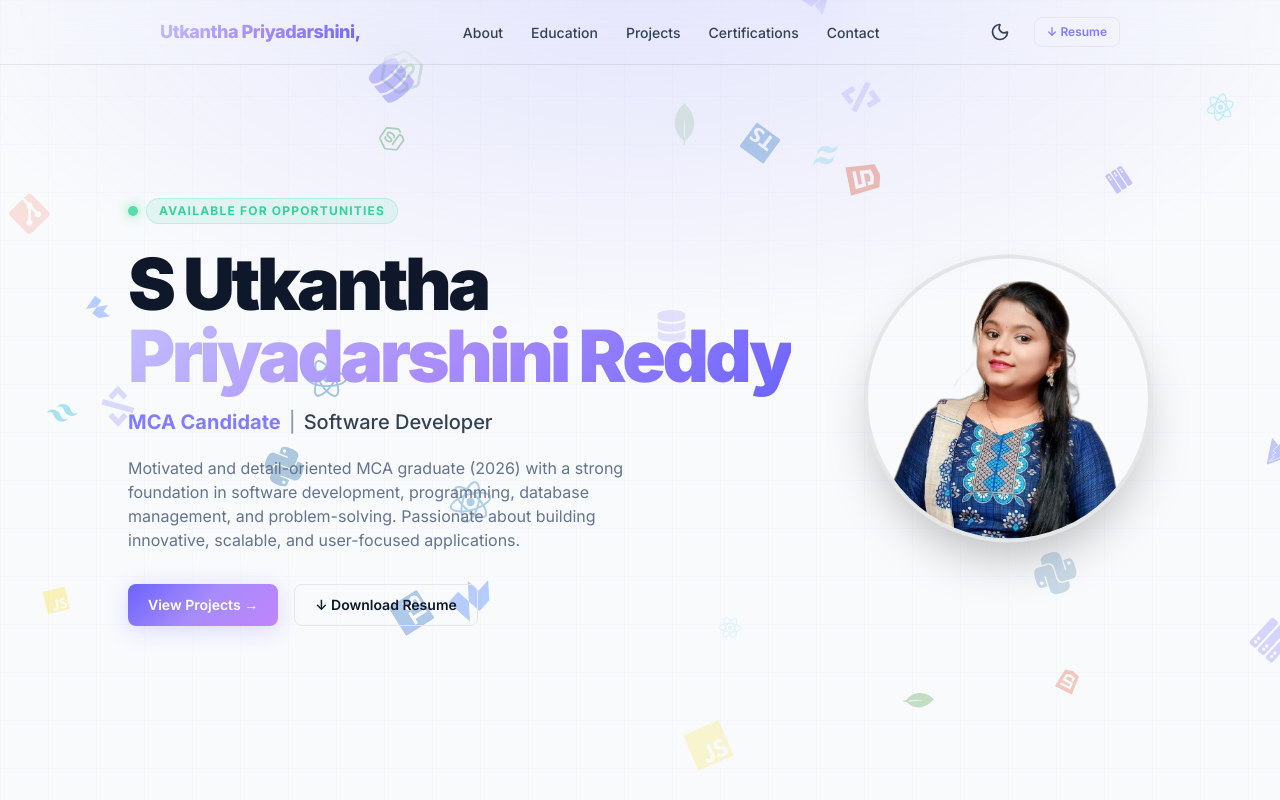
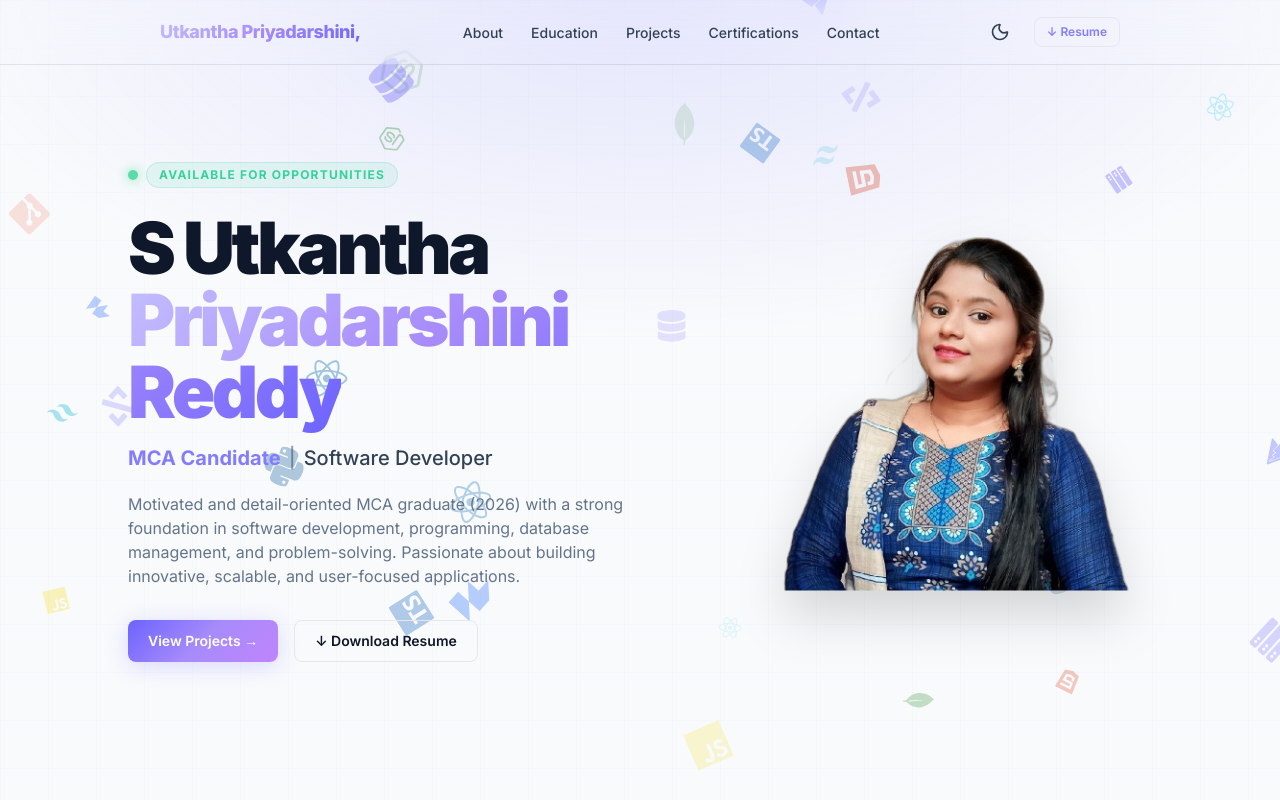
Before and after one commit to Utkantha/Utkantha.github.io, a React (Vite) app: page / in a window 1280 px wide. Shown: the top 800 px of the page. Built offline with nearby package versions, Linux system fonts and the light colour scheme.

Commit message:
style: made profile picture larger and removed round border

```diff
--- a/src/components/Hero.tsx
+++ b/src/components/Hero.tsx
@@ -84,7 +84,7 @@ export default function Hero() {
               <motion.img
                 src={profileImage}
                 alt={meta.name}
-                className="relative w-48 h-48 sm:w-56 sm:h-56 md:w-72 md:h-72 rounded-full object-cover object-top border-4 border-border shadow-2xl z-10"
+                className="relative w-64 sm:w-80 md:w-96 h-auto object-contain z-10 drop-shadow-2xl"
                 animate={{ y: [0, -15, 0] }}
                 transition={{ duration: 4, repeat: Infinity, ease: "easeInOut" }}
                 whileHover={{ scale: 1.05, rotate: 2 }}
```
